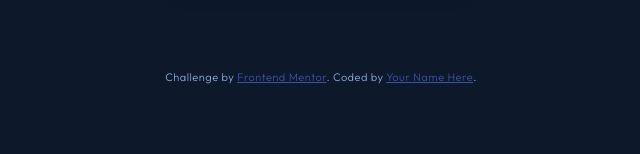
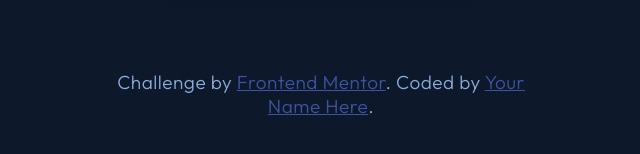
Before and after one commit to reczuprik/NFTpreviewcard, a plain HTML site: page index.html in a window 1280 px wide. Shown: the part 550-704 px from the top of the page, without its empty margins (319-959 px from the left). Drawn offline with Linux system fonts and the light colour scheme.

Commit message:
Update index.html

```diff
--- a/index.html
+++ b/index.html
@@ -14,7 +14,7 @@
 
   <!-- Feel free to remove these styles or customise in your own stylesheet 👍 -->
   <style>
-    .attribution { font-size: 11px; text-align: center; }
+    .attribution { font-size: 19px; text-align: center; }
     .attribution a { color: hsl(228, 45%, 44%); }
   </style>
 </head>
```
